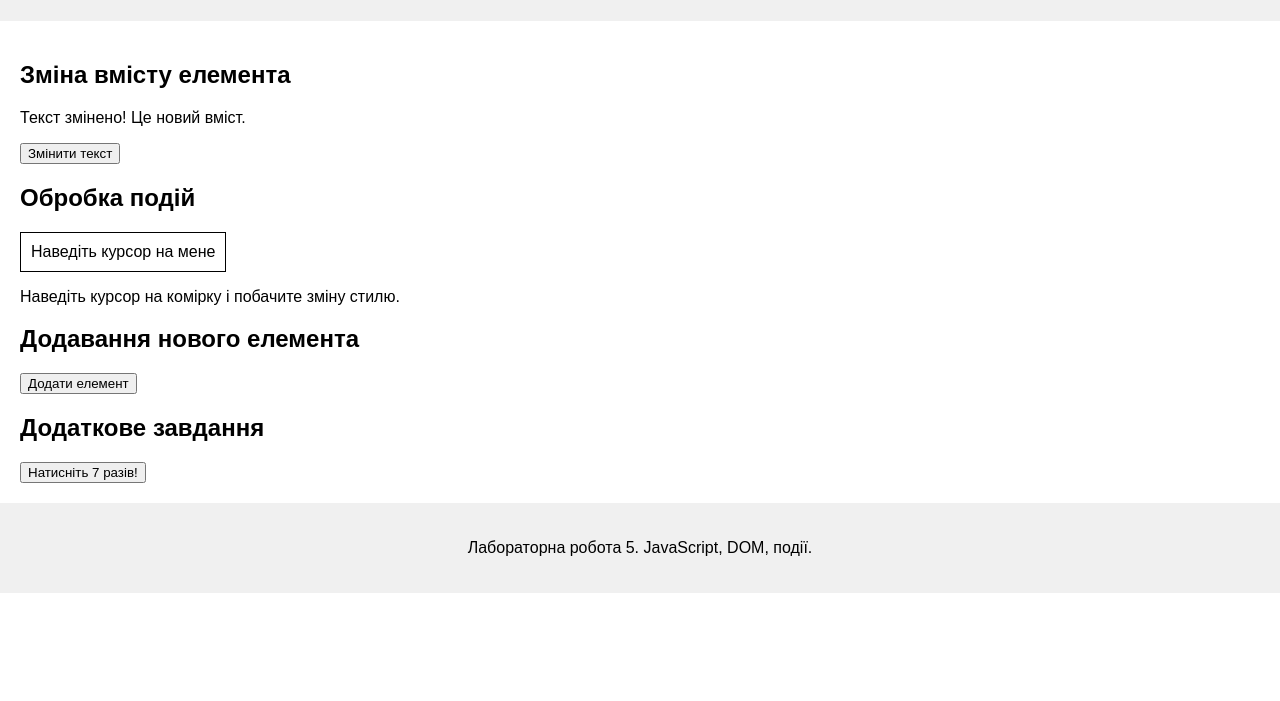
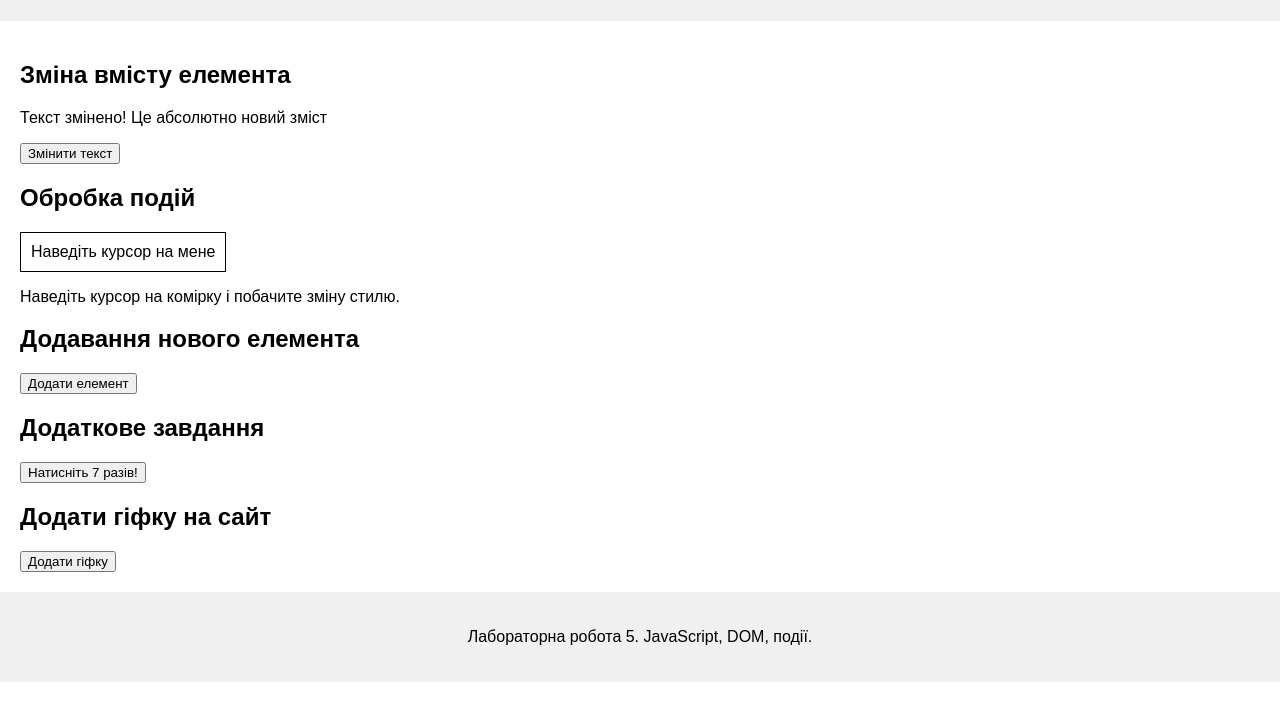
Before and after one commit to agelesslove/KN-22SP-RL-Web-technology, a plain HTML site: page index.html in a window 1280 px wide. Shown: the part 99-800 px from the top of the page. Drawn offline with Linux system fonts and the light colour scheme.

Commit message:
Add files via upload

```diff
--- a/index.html
+++ b/index.html
@@ -43,7 +43,7 @@
     <main>
         <section>
             <h2>Зміна вмісту елемента</h2>
-            <p id="text">Текст змінено! Це новий вміст.</p>
+            <p id="text">Текст змінено! Це абсолютно новий зміст</p>
             <button onclick="changeText()">Змінити текст</button>
         </section>
 
@@ -63,6 +63,12 @@
             <h2>Додаткове завдання</h2>
             <button id="counterButton">Натисніть 7 разів!</button>
         </section>
+        <section>
+        <h1>Додати гіфку на сайт</h1>
+        <button id="addGifButton">Додати гіфку</button>
+        <div id="gifContainer"></div>
+    </section>
+
     </main>
     <footer>
         <p>Лабораторна робота 5. JavaScript, DOM, події.</p>
@@ -94,6 +100,15 @@
                 alert("Лесів Роман варіант номер 7!");
             }
         });
+        const button = document.getElementById('addGifButton');
+            const container = document.getElementById('gifContainer');
+
+            button.addEventListener('click', () => {
+                const gif = document.createElement('img');
+                gif.src = 'https://media.giphy.com/media/tHIRLHtNwxpjIFqPdV/giphy.gif?cid=790b7611m46vv62nnblxuh1xsn14rpxkdkdv36sc55qs2yhy&ep=v1_gifs_trending&rid=giphy.gif&ct=g.gif';
+                gif.alt = 'Гіфка';
+                container.appendChild(gif);
+            });
     </script>
 </body>
 </html>
```
Also changed, not shown: 1 other file.
